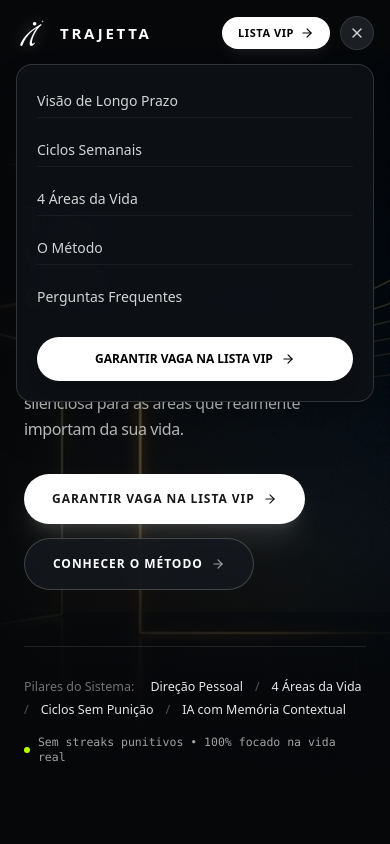
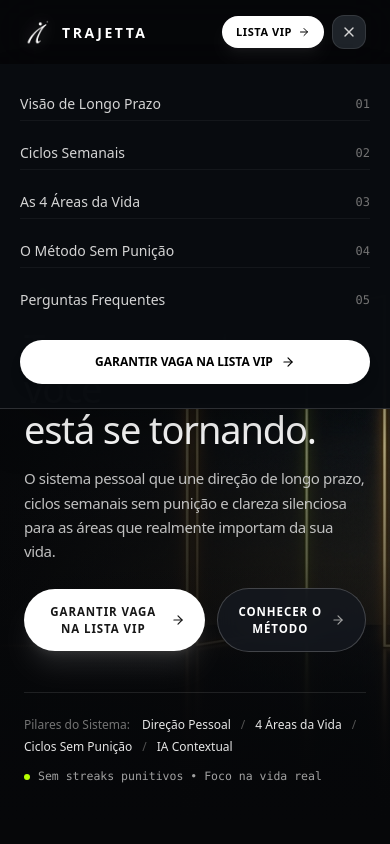
Before and after one commit to Bacochina1/trajetta, a Next.js app: page / in a window 390 px wide. Both pictures are taken after a click on the button 357 px from the left and 33 px from the top of the page. Shown: the top 844 px of the page. Built offline with nearby package versions, Linux system fonts and the light colour scheme; no server answers; the database is empty.

Commit message:
fix(responsive): refine mobile symmetry, padding, touch targets, and typography across 320px-430px viewports

```diff
--- a/src/components/landing/HeroSection.tsx
+++ b/src/components/landing/HeroSection.tsx
@@ -1,7 +1,7 @@
 'use client';
 
 import React from 'react';
-import { ArrowRight, Sparkles, Shield, Compass, CheckCircle2 } from 'lucide-react';
+import { ArrowRight } from 'lucide-react';
 import { trackMarketingEvent } from '@/lib/analytics';
 
 export function HeroSection() {
@@ -16,49 +16,49 @@ export function HeroSection() {
       id="visao"
     >
       {/* 1. Cinematic 4K Calm Power Backdrop with Modern Architectural Doorway & Estrela-Guia Trajectories */}
-      <div className="absolute inset-0 pointer-events-none select-none" data-purpose="cinematic-backdrop">
+      <div className="absolute inset-0 pointer-events-none select-none overflow-hidden" data-purpose="cinematic-backdrop">
         {/* Real 4K Background Image */}
         <img
           src="/trajetta-hero-bg-4k.jpg"
           alt="Trajetta Universo de Evolução"
-          className="w-full h-full object-cover object-right-bottom sm:object-center"
+          className="w-full h-full object-cover object-[75%_center] sm:object-center"
         />
 
-        {/* Soft atmospheric gradients for contrast and readability */}
-        <div className="absolute inset-0 bg-gradient-to-r from-[#060709]/95 via-[#060709]/60 to-transparent sm:via-[#060709]/30" />
-        <div className="absolute inset-0 bg-gradient-to-t from-[#060709] via-transparent to-[#060709]/60" />
+        {/* Soft atmospheric gradients for contrast, symmetry and readability */}
+        <div className="absolute inset-0 bg-gradient-to-r from-[#060709]/95 via-[#060709]/75 to-[#060709]/30 sm:via-[#060709]/55 sm:to-transparent" />
+        <div className="absolute inset-0 bg-gradient-to-t from-[#060709] via-transparent to-[#060709]/70" />
         <div className="absolute inset-0 hero-bottom-fade" />
       </div>
 
-      {/* 2. Hero Content Body — Proportioned for 90dvh */}
+      {/* 2. Hero Content Body — Symmetrical & Responsive across 320px to 4K */}
       <div
-        className="relative z-30 max-w-[1440px] w-full mx-auto px-6 sm:px-10 lg:px-14 pt-24 sm:pt-28 lg:pt-32 pb-12 sm:pb-16 mt-auto"
+        className="relative z-30 max-w-[1440px] w-full mx-auto px-4 xs:px-6 sm:px-10 lg:px-14 pt-24 xs:pt-28 sm:pt-36 pb-10 sm:pb-16 mt-auto"
         data-purpose="hero-content"
       >
         <div className="max-w-3xl">
           {/* Waitlist Status Pill */}
-          <div className="inline-flex items-center space-x-2 text-xs font-mono tracking-wide text-neutral-300 bg-[#1e2329]/85 backdrop-blur-md px-4 py-1.5 rounded-full border border-white/10 mb-6 shadow-xl">
-            <span className="w-2 h-2 rounded-full bg-[#B8FF00] animate-pulse" />
-            <span>Acesso Antecipado • Lista VIP Liberada</span>
+          <div className="inline-flex items-center space-x-2 text-[11px] sm:text-xs font-mono tracking-wide text-neutral-300 bg-[#1e2329]/85 backdrop-blur-md px-3.5 sm:px-4 py-1.5 rounded-full border border-white/10 mb-5 sm:mb-6 shadow-xl">
+            <span className="w-2 h-2 rounded-full bg-[#B8FF00] animate-pulse flex-shrink-0" />
+            <span className="truncate">Acesso Antecipado • Lista VIP Liberada</span>
           </div>
 
           {/* Main Headline */}
-          <h1 className="text-4xl sm:text-6xl lg:text-[72px] leading-[1.06] font-normal tracking-[-0.03em] text-white">
-            Torne visível quem você<br />
+          <h1 className="text-[30px] xs:text-[38px] sm:text-5xl md:text-6xl lg:text-[72px] leading-[1.08] sm:leading-[1.06] font-normal tracking-[-0.03em] text-white">
+            Torne visível quem você<br className="hidden xs:inline" />{' '}
             está se tornando.
           </h1>
 
           {/* Subtitle */}
-          <p className="mt-6 text-base sm:text-lg text-neutral-300/90 font-normal max-w-xl leading-relaxed tracking-tight">
+          <p className="mt-4 sm:mt-6 text-[14px] xs:text-[15px] sm:text-lg text-neutral-300/90 font-normal max-w-xl leading-relaxed tracking-tight">
             O sistema pessoal que une direção de longo prazo, ciclos semanais sem punição e clareza silenciosa para as áreas que realmente importam da sua vida.
           </p>
 
-          {/* CTA Action Buttons */}
-          <div className="mt-8 flex flex-wrap items-center gap-3.5">
+          {/* CTA Action Buttons — Symmetrical on all screens */}
+          <div className="mt-6 sm:mt-8 flex flex-col xs:flex-row items-stretch xs:items-center gap-3 w-full max-w-md xs:max-w-none">
             <a
               href="#waitlist"
               onClick={() => handleCtaClick('hero_primary_waitlist')}
-              className="inline-flex items-center justify-center bg-white hover:bg-neutral-200 text-neutral-900 text-[12px] font-bold tracking-[0.08em] uppercase px-7 py-4 rounded-full transition-all duration-150 shadow-xl shadow-white/10 active:scale-95 text-center cursor-pointer"
+              className="w-full xs:w-auto inline-flex items-center justify-center bg-white hover:bg-neutral-200 active:scale-95 text-neutral-900 text-[11.5px] sm:text-[12.5px] font-bold tracking-[0.08em] uppercase px-5 sm:px-7 py-3.5 sm:py-4 rounded-full transition-all duration-150 shadow-xl shadow-white/10 text-center cursor-pointer"
             >
               <span>GARANTIR VAGA NA LISTA VIP</span>
               <ArrowRight className="w-3.5 h-3.5 ml-2 flex-shrink-0" />
@@ -67,7 +67,7 @@ export function HeroSection() {
             <a
               href="#metodo"
               onClick={() => handleCtaClick('hero_secondary_method')}
-              className="inline-flex items-center justify-center bg-[#14181f]/80 hover:bg-[#1a212b] backdrop-blur-md text-white border border-white/20 text-[12px] font-bold tracking-[0.08em] uppercase px-7 py-4 rounded-full transition-all duration-150 active:scale-95 text-center cursor-pointer"
+              className="w-full xs:w-auto inline-flex items-center justify-center bg-[#14181f]/85 hover:bg-[#1a212b] active:scale-95 backdrop-blur-md text-white border border-white/20 text-[11.5px] sm:text-[12.5px] font-bold tracking-[0.08em] uppercase px-5 sm:px-7 py-3.5 sm:py-4 rounded-full transition-all duration-150 text-center cursor-pointer"
             >
               <span>CONHECER O MÉTODO</span>
               <ArrowRight className="w-3.5 h-3.5 ml-2 text-neutral-400 flex-shrink-0" />
@@ -75,25 +75,25 @@ export function HeroSection() {
           </div>
         </div>
 
-        {/* Hero Pillars / Social Proof Row */}
+        {/* Hero Pillars / Social Proof Row — Balanced wrap */}
         <div
-          className="mt-14 sm:mt-20 pt-8 border-t border-white/10 flex flex-col md:flex-row md:items-center justify-between text-xs text-neutral-400 gap-y-4"
+          className="mt-10 sm:mt-16 pt-6 sm:pt-8 border-t border-white/10 flex flex-col md:flex-row md:items-center justify-between text-xs text-neutral-400 gap-y-3.5"
           data-purpose="social-proof"
         >
-          <div className="flex flex-wrap items-center gap-x-3 gap-y-1.5 font-normal tracking-normal text-[12.5px] sm:text-[13px]">
-            <span className="text-neutral-500 font-normal mr-1">Pilares do Sistema:</span>
+          <div className="flex flex-wrap items-center gap-x-2.5 sm:gap-x-3 gap-y-1.5 font-normal text-[11px] xs:text-[12px] sm:text-[13px]">
+            <span className="text-neutral-500 font-normal mr-0.5">Pilares do Sistema:</span>
             <span className="text-neutral-200 font-medium">Direção Pessoal</span>
             <span className="text-neutral-600">/</span>
             <span className="text-neutral-200 font-medium">4 Áreas da Vida</span>
             <span className="text-neutral-600">/</span>
             <span className="text-neutral-200 font-medium">Ciclos Sem Punição</span>
             <span className="text-neutral-600">/</span>
-            <span className="text-neutral-200 font-medium">IA com Memória Contextual</span>
+            <span className="text-neutral-200 font-medium">IA Contextual</span>
           </div>
 
-          <div className="flex items-center space-x-2 text-neutral-400 font-mono text-[11.5px]">
-            <span className="w-1.5 h-1.5 rounded-full bg-[#B8FF00]" />
-            <span>Sem streaks punitivos • 100% focado na vida real</span>
+          <div className="flex items-center space-x-2 text-neutral-400 font-mono text-[10.5px] xs:text-[11.5px]">
+            <span className="w-1.5 h-1.5 rounded-full bg-[#B8FF00] flex-shrink-0" />
+            <span>Sem streaks punitivos • Foco na vida real</span>
           </div>
         </div>
       </div>
--- a/src/components/landing/Navbar.tsx
+++ b/src/components/landing/Navbar.tsx
@@ -13,21 +13,27 @@ export function Navbar() {
   };
 
   return (
-    <header className="sticky top-0 z-50 max-w-[1440px] w-full mx-auto px-4 sm:px-10 lg:px-14 pt-4 sm:pt-6 flex items-center justify-between pointer-events-auto">
+    <header className="sticky top-0 z-50 w-full transition-all duration-200">
+      <div className="bg-[#060709]/85 backdrop-blur-xl border-b border-white/[0.08]">
+        <div className="max-w-[1440px] mx-auto px-4 xs:px-6 sm:px-10 lg:px-14 h-16 sm:h-20 flex items-center justify-between">
           {/* Official White Trajetta Logo */}
-      <Link href="/" className="flex items-center space-x-3 text-white tracking-wider group focus:outline-none">
-        <span className="w-8 h-8 flex items-center justify-center text-white group-hover:scale-105 transition-transform flex-shrink-0">
+          <Link
+            href="/"
+            className="flex items-center space-x-2.5 sm:space-x-3 text-white tracking-wider group focus:outline-none flex-shrink-0"
+            aria-label="Trajetta Início"
+          >
+            <span className="w-7 h-7 sm:w-8 sm:h-8 flex items-center justify-center text-white group-hover:scale-105 transition-transform flex-shrink-0">
               <img
                 src="/trajetta-logo-transparent.png"
                 alt="Trajetta Logo"
                 className="w-full h-full object-contain filter drop-shadow-[0_0_8px_rgba(255,255,255,0.3)]"
               />
             </span>
-        <span className="font-bold text-[15px] tracking-[0.18em] text-white select-none">TRAJETTA</span>
+            <span className="font-bold text-[14px] sm:text-[15px] tracking-[0.18em] text-white select-none">
+              TRAJETTA
+            </span>
           </Link>
 
-      {/* Navigation & Action Buttons */}
-      <div className="flex items-center space-x-2.5 sm:space-x-3">
           {/* Center Nav Links Pill (Desktop) */}
           <nav className="hidden md:flex items-center bg-[#1e2329]/80 backdrop-blur-md rounded-full px-6 py-2.5 border border-white/10 text-[13px] font-medium text-neutral-300 space-x-7 shadow-2xl">
             <a className="hover:text-white transition-colors duration-200" href="#visao">Visão</a>
@@ -37,64 +43,74 @@ export function Navbar() {
             <a className="hover:text-[#B8FF00] transition-colors duration-200" href="#waitlist">Lista VIP</a>
           </nav>
 
+          {/* Right Action: CTA & Mobile Hamburger */}
+          <div className="flex items-center space-x-2 sm:space-x-3 flex-shrink-0">
             {/* Waitlist Signup CTA Button */}
             <a
               href="#waitlist"
               onClick={() => handleCtaClick('navbar_waitlist')}
-          className="bg-white hover:bg-neutral-100 text-black text-[11px] sm:text-[12px] font-bold tracking-wider uppercase px-4 sm:px-6 py-2 sm:py-2.5 rounded-full transition-all duration-200 flex items-center space-x-1.5 shadow-lg shadow-white/5 active:scale-95"
+              className="bg-white hover:bg-neutral-100 active:scale-95 text-black text-[11px] sm:text-[12px] font-bold tracking-wider uppercase px-3.5 sm:px-5 py-2 sm:py-2.5 rounded-full transition-all duration-200 flex items-center space-x-1.5 shadow-lg shadow-white/5 flex-shrink-0"
             >
               <span>LISTA VIP</span>
-          <ArrowRight className="w-3.5 h-3.5" />
+              <ArrowRight className="w-3 h-3 sm:w-3.5 sm:h-3.5" />
             </a>
 
             {/* Mobile Menu Toggle Button */}
             <button
               onClick={() => setMobileMenuOpen(!mobileMenuOpen)}
-          className="md:hidden p-2 rounded-full bg-[#1e2329]/90 border border-white/10 text-neutral-300 hover:text-white"
-          aria-label="Abrir Menu"
+              className="md:hidden p-2 rounded-xl bg-[#1e2329] border border-white/10 text-neutral-300 hover:text-white focus:outline-none active:scale-95 transition-transform"
+              aria-label={mobileMenuOpen ? 'Fechar Menu' : 'Abrir Menu'}
             >
               {mobileMenuOpen ? <X className="w-4 h-4" /> : <Menu className="w-4 h-4" />}
             </button>
           </div>
+        </div>
+      </div>
 
-      {/* Mobile Menu Dropdown */}
+      {/* Mobile Menu Dropdown Modal */}
       {mobileMenuOpen && (
-        <div className="absolute top-16 left-4 right-4 bg-[#0d1015]/98 border border-white/15 rounded-2xl p-5 shadow-2xl backdrop-blur-xl flex flex-col space-y-4 md:hidden z-50 animate-in fade-in slide-in-from-top-2 duration-150">
+        <div className="md:hidden fixed inset-x-0 top-16 bg-[#090c10]/98 border-b border-white/15 px-5 py-6 shadow-2xl backdrop-blur-2xl flex flex-col space-y-4 z-50 animate-in fade-in slide-in-from-top-2 duration-150">
           <a
             href="#visao"
             onClick={() => setMobileMenuOpen(false)}
-            className="text-sm font-medium text-neutral-300 hover:text-white py-1.5 border-b border-white/5"
+            className="text-sm font-medium text-neutral-300 hover:text-white py-1.5 border-b border-white/5 flex items-center justify-between"
           >
-            Visão de Longo Prazo
+            <span>Visão de Longo Prazo</span>
+            <span className="text-xs font-mono text-neutral-500">01</span>
           </a>
           <a
             href="#ciclos"
             onClick={() => setMobileMenuOpen(false)}
-            className="text-sm font-medium text-neutral-300 hover:text-white py-1.5 border-b border-white/5"
+            className="text-sm font-medium text-neutral-300 hover:text-white py-1.5 border-b border-white/5 flex items-center justify-between"
           >
-            Ciclos Semanais
+            <span>Ciclos Semanais</span>
+            <span className="text-xs font-mono text-neutral-500">02</span>
           </a>
           <a
             href="#areas"
             onClick={() => setMobileMenuOpen(false)}
-            className="text-sm font-medium text-neutral-300 hover:text-white py-1.5 border-b border-white/5"
+            className="text-sm font-medium text-neutral-300 hover:text-white py-1.5 border-b border-white/5 flex items-center justify-between"
           >
-            4 Áreas da Vida
+            <span>As 4 Áreas da Vida</span>
+            <span className="text-xs font-mono text-neutral-500">03</span>
           </a>
           <a
             href="#metodo"
             onClick={() => setMobileMenuOpen(false)}
-            className="text-sm font-medium text-neutral-300 hover:text-white py-1.5 border-b border-white/5"
+            className="text-sm font-medium text-neutral-300 hover:text-white py-1.5 border-b border-white/5 flex items-center justify-between"
           >
-            O Método
+            <span>O Método Sem Punição</span>
+            <span className="text-xs font-mono text-neutral-500">04</span>
           </a>
           <a
             href="#faq"
             onClick={() => setMobileMenuOpen(false)}
-            className="text-sm font-medium text-neutral-300 hover:text-white py-1.5"
+            className="text-sm font-medium text-neutral-300 hover:text-white py-1.5 flex items-center justify-between"
           >
-            Perguntas Frequentes
+            <span>Perguntas Frequentes</span>
+            <span className="text-xs font-mono text-neutral-500">05</span>
           </a>
+
           <div className="pt-2">
             <a
               href="#waitlist"
```
Lines whose indentation alone changed are shown as unchanged.
